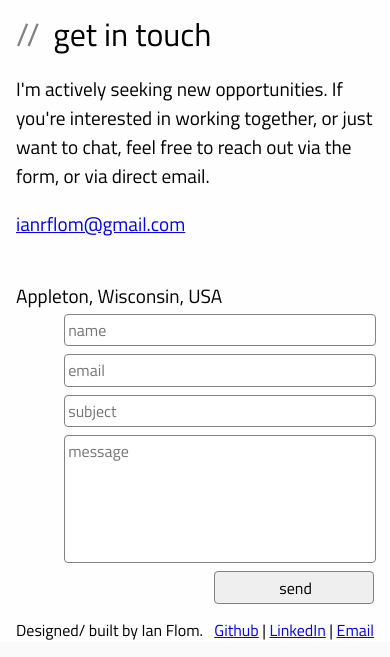
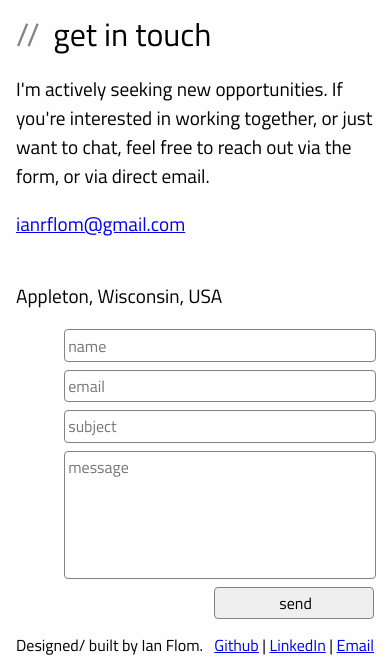
Before and after one commit to iarf/portfolio, a plain HTML site: page index.html in a window 390 px wide. Shown: the part 2782-3439 px from the top of the page. Drawn offline with nearby package versions, Linux system fonts and the light colour scheme.

Commit message:
fixed issue with mobile overlap in contact form

```diff
--- a/rsc/styles/sass/main.sass
+++ b/rsc/styles/sass/main.sass
@@ -203,7 +203,7 @@ section
 		font-style: normal
 		position: relative
 		display: inline-block
-		height: 15em
+		min-height: 15em
 		footer
 			position: absolute
 			bottom: 0
```
Also changed, not shown: rsc/styles/css/main.css.
